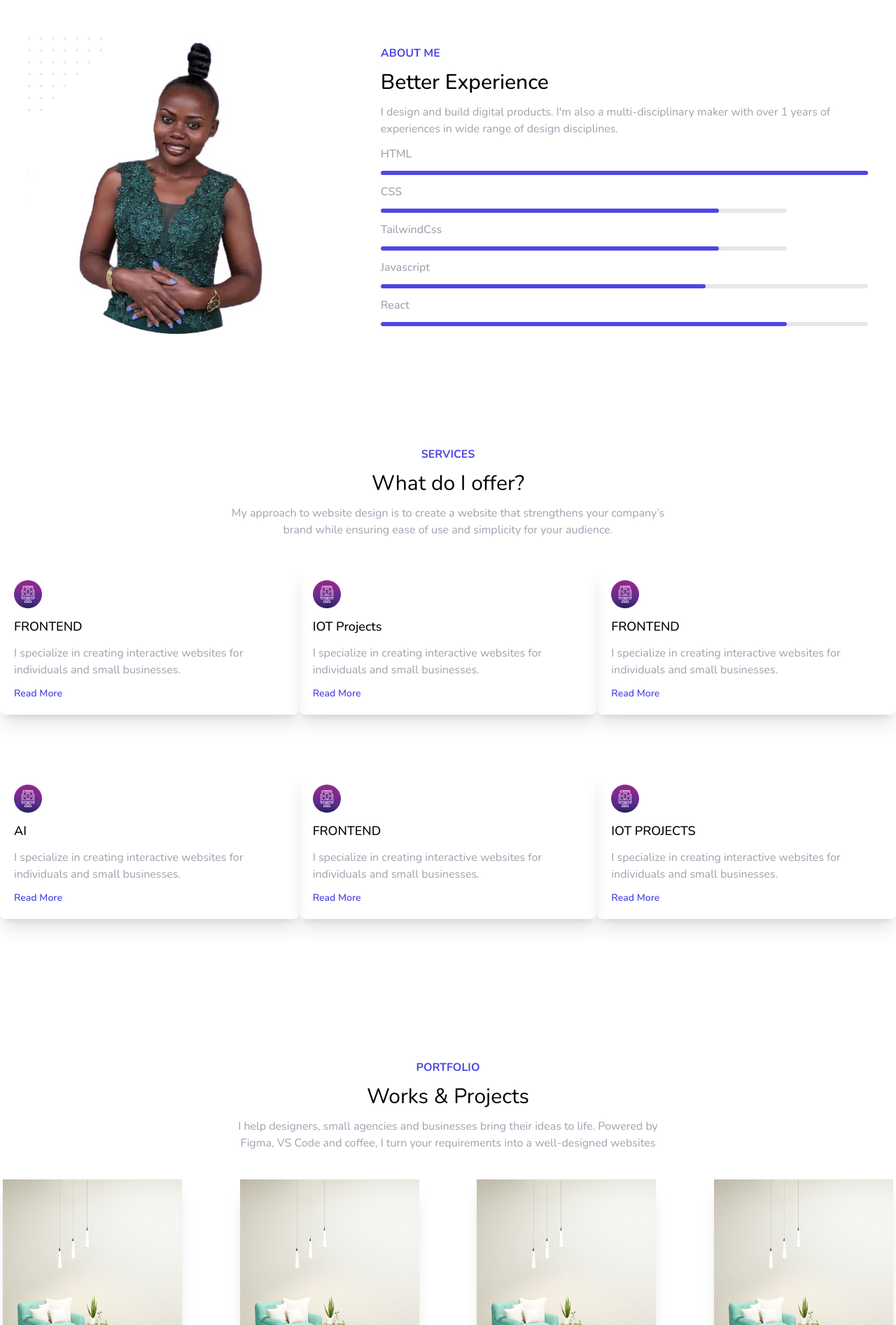
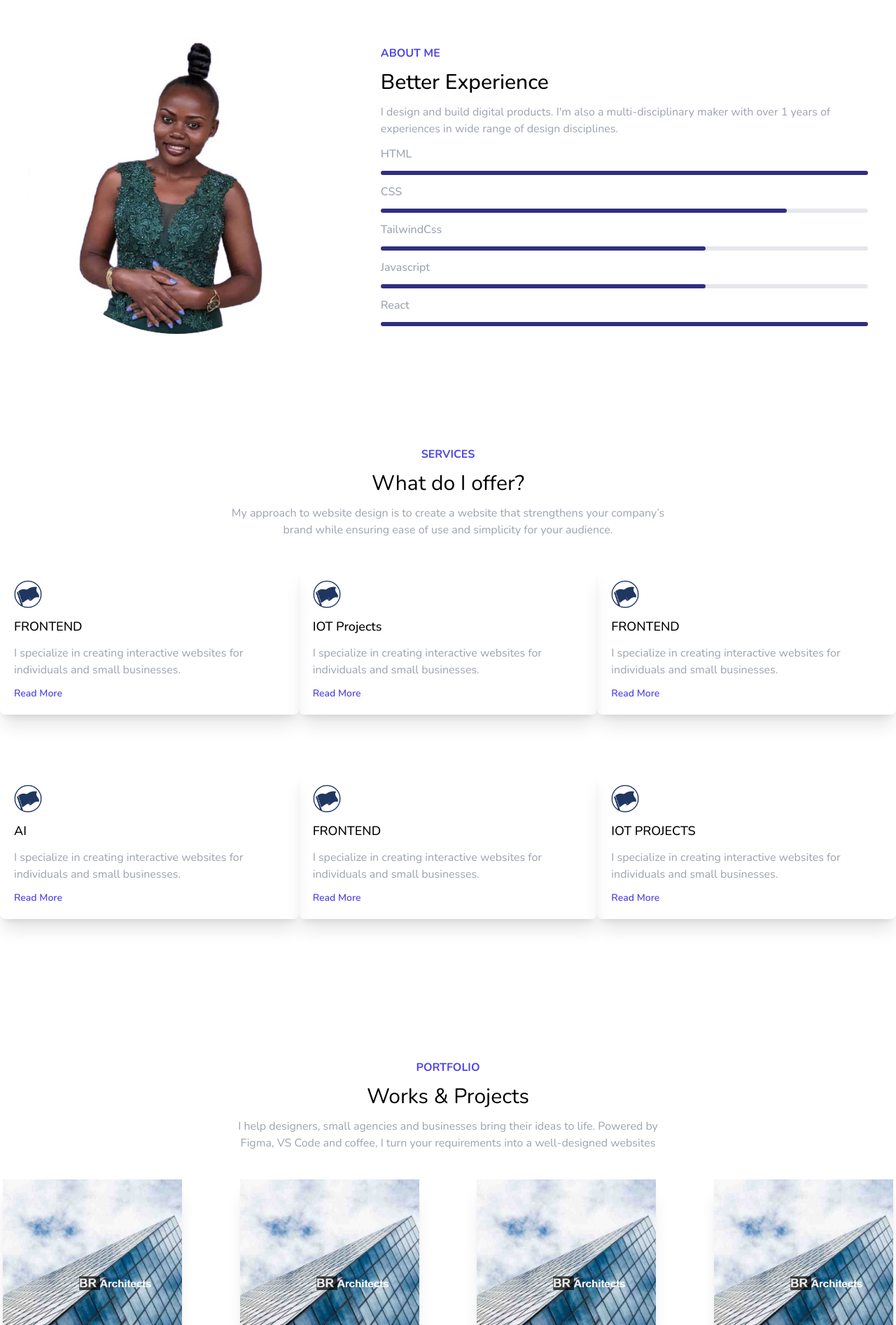
Before and after one commit to irakozemarie/irakozePortifolio2024, a website: page index.html in a window 1280 px wide. Shown: the part 907-2800 px from the top of the page at 70% size. Drawn offline with nearby package versions, Linux system fonts and the light colour scheme; files whose address does not match are found by name.

Commit message:
new edition of commit

```diff
--- a/autotyping.js
+++ b/autotyping.js
@@ -119,7 +119,7 @@ var AutoTyping = (function (e) {
 ]).default;
 
 
-const exampleText = ['Designer',' Developer', ];
+const exampleText = ['Frontend Developer',' UI/UX Designer', ];
 const exampleTyping = new AutoTyping('#text', exampleText, {
     typeSpeed: 100,
     deleteSpeed: 100,
--- a/index.html
+++ b/index.html
@@ -19,6 +19,7 @@
       <nav class="w-full fixed top-0 bg-white z-10 dark:bg-slate-900">
         <div class="container mx-auto py-5 flex items-center justify-between">
           <div class="flex items-center gap-2">
+            <img class="w-10 h-16"src="./img/logo1.png" alt="logo" />
             <span class="text-2xl font-bold text-indigo-900 dark:text-white"
               >Portfolio.</span
             >
@@ -81,7 +82,7 @@
         class="absolute bottom-0 right-0 lg:left-0 mx-auto h-5/6 object-cover"
         src="./img/profiles.jpg"
         alt=""
-      /> -->
+      />  -->
       <!-- circle -->
       <!-- <div
         class="hidden lg:block absolute -bottom-1/4 right-0 left-0 mx-auto w-big h-big bg-indigo-900 rounded-full -z-10"
@@ -97,12 +98,11 @@
       <div
         class="hidden lg:flex flex-col gap-5 rounded-md shadow-lg absolute top-0 bottom-0 m-auto right-10 bg-white dark:bg-slate-900 dark:shadow-slate-800 p-6 h-fit w-1/3"
       >
-        <h1 class="text-4xl font-bold text-indigo-900">Hi, I'm Irakoze</h1>
+        <h1 class="text-4xl font-bold text-black">Hi, I'm Irakoze</h1>
         <p class="text-gray-400">
-          Lorem, ipsum dolor sit amet consectetur adipisicing elit. Possimus
-          recusandae quisquam, veritatis, suscipit cupiditate iusto
-          necessitatibus cum esse quo repellat beatae consectetur quas animi
-          commodi culpa hic. Inventore, ullam quia!
+          I am a front-end developer with a passion for creating visually appealing and user-friendly websites.
+           I have experience in HTML, CSS, and JavaScript.
+            I am always eager to learn new technologies and improve my skills.
         </p>
         <a
           class="bg-indigo-600 text-white text-xl px-3 py-2 rounded-md font-semibold w-fit"
@@ -118,11 +118,11 @@
       >
         <!-- left -->
         <div class="relative">
-          <img
+          <!-- <img
             class="h-1/4 absolute top-0 left-0 -z-10"
             src="./img/dots.png"
             alt=""
-          />
+          /> -->
           <div class="h-full rounded-full overflow-hidden">
             <img src="./img/profiles.jpg" alt="" />
           </div>
@@ -141,24 +141,24 @@
             disciplines.
           </p>
           <h2 class="text-gray-400 font-medium">HTML</h2>
-          <div class="w-4/5 bg-gray-200 h-1.5 rounded-md">
-            <div class="w-full bg-indigo-600 h-1.5 rounded-md"></div>
+          <div class="w-full bg-gray-200 h-1.5 rounded-md">
+            <div class="w-full bg-indigo-900 h-1.5 rounded-md"></div>
           </div>
           <h2 class="text-gray-400 font-medium">CSS</h2>
-          <div class="w-5/6 bg-gray-200 h-1.5 rounded-md">
-            <div class="w-5/6 bg-indigo-600 h-1.5 rounded-md"></div>
+          <div class="w-full bg-gray-200 h-1.5 rounded-md">
+            <div class="w-5/6 bg-indigo-900 h-1.5 rounded-md"></div>
           </div>
           <h2 class="text-gray-400 font-medium">TailwindCss</h2>
-          <div class="w-5/6 bg-gray-200 h-1.5 rounded-md">
-            <div class="w-5/6 bg-indigo-600 h-1.5 rounded-md"></div>
+          <div class="w-full bg-gray-200 h-1.5 rounded-md">
+            <div class="w-4/6 bg-indigo-900 h-1.5 rounded-md"></div>
           </div>
           <h2 class="text-gray-400 font-medium">Javascript</h2>
           <div class="w-full bg-gray-200 h-1.5 rounded-md">
-            <div class="w-4/6 bg-indigo-600 h-1.5 rounded-md"></div>
+            <div class="w-4/6 bg-indigo-900 h-1.5 rounded-md"></div>
           </div>
           <h2 class="text-gray-400 font-medium">React</h2>
           <div class="w-full bg-gray-200 h-1.5 rounded-md">
-            <div class="w-5/6 bg-indigo-600 h-1.5 rounded-md"></div>
+            <div class="w-2/6 bg-indigo-900 h-1.5 rounded-md"></div>
           </div>
         </div>
       </div>
@@ -182,7 +182,7 @@
           <div
             class="w-full md:w-4/12 shadow-xl rounded-lg p-5 my-3 md:my-10 flex flex-col gap-3"
           >
-            <img class="w-10" src="./img/icon.png" alt="" />
+            <img class="w-10" src="./img//icon1.png" alt="" />
             <h1 class="font-medium text-lg dark:text-white">FRONTEND</h1>
             <p class="text-gray-400">
               I specialize in creating interactive websites for individuals and
@@ -196,7 +196,7 @@
           <div
             class="w-full md:w-4/12 shadow-xl rounded-lg p-5 my-3 md:my-10 flex flex-col gap-3"
           >
-            <img class="w-10" src="./img/icon.png" alt="" />
+            <img class="w-10" src="./img//icon1.png" alt="" />
             <h1 class="font-medium text-lg dark:text-white">IOT Projects</h1>
             <p class="text-gray-400">
               I specialize in creating interactive websites for individuals and
@@ -210,7 +210,7 @@
           <div
             class="w-full md:w-4/12 shadow-xl rounded-lg p-5 my-3 md:my-10 flex flex-col gap-3"
           >
-            <img class="w-10" src="./img/icon.png" alt="" />
+            <img class="w-10" src="./img//icon1.png" alt="" />
             <h1 class="font-medium text-lg dark:text-white">FRONTEND</h1>
             <p class="text-gray-400">
               I specialize in creating interactive websites for individuals and
@@ -224,7 +224,7 @@
           <div
             class="w-full md:w-4/12 shadow-xl rounded-lg p-5 my-3 md:my-10 flex flex-col gap-3"
           >
-            <img class="w-10" src="./img/icon.png" alt="" />
+            <img class="w-10" src="./img//icon1.png" alt="" />
             <h1 class="font-medium text-lg dark:text-white">AI</h1>
             <p class="text-gray-400">
               I specialize in creating interactive websites for individuals and
@@ -238,7 +238,7 @@
           <div
             class="w-full md:w-4/12 shadow-xl rounded-lg p-5 my-3 md:my-10 flex flex-col gap-3"
           >
-            <img class="w-10" src="./img/icon.png" alt="" />
+            <img class="w-10" src="./img//icon1.png" alt="" />
             <h1 class="font-medium text-lg dark:text-white">FRONTEND</h1>
             <p class="text-gray-400">
               I specialize in creating interactive websites for individuals and
@@ -252,7 +252,7 @@
           <div
             class="w-full md:w-4/12 shadow-xl rounded-lg p-5 my-3 md:my-10 flex flex-col gap-3"
           >
-            <img class="w-10" src="./img/icon.png" alt="" />
+            <img class="w-10" src="./img//icon1.png" alt="" />
             <h1 class="font-medium text-lg dark:text-white">IOT PROJECTS</h1>
             <p class="text-gray-400">
               I specialize in creating interactive websites for individuals and
@@ -284,7 +284,7 @@
           <div
             class="w-full md:w-5/12 lg:w-1/5 shadow-xl rounded-lg my-3 md:my-10 m-1 transition-all hover:scale-110 text-center"
           >
-            <img src="./img/item.png" />
+            <img src="./img/image of br.png" />
             <p class="text-gray-400">
               <b>Age Calculator</b>
             </p>
@@ -299,7 +299,7 @@
           <div
             class="w-full md:w-5/12 lg:w-1/5 shadow-xl rounded-lg my-3 md:my-10 m-1 transition-all hover:scale-110 text-center"
           >
-            <img src="./img/item.png" />
+            <img src="./img/image of br.png" />
             <p class="text-gray-400">
               <b>Br-Architect</b>
             </p>
@@ -314,7 +314,7 @@
           <div
             class="w-full md:w-5/12 lg:w-1/5 shadow-xl rounded-lg my-3 md:my-10 m-1 transition-all hover:scale-110 text-center"
           >
-            <img src="./img/item.png" />
+            <img src="./img/image of br.png" />
             <p class="text-gray-400">
               <b>Roll Dice</b>
             </p>
@@ -329,7 +329,7 @@
           <div
             class="w-full md:w-5/12 lg:w-1/5 shadow-xl rounded-lg my-3 md:my-10 m-1 transition-all hover:scale-110 text-center"
           >
-            <img src="./img/item.png" />
+            <img src="./img/image of br.png" />
             <p class="text-gray-400">
               <b>portifolio</b>
             </p>
```
Also changed, not shown: css/style.css, img/SC-Project-Icon.png (added), img/calculator.png (added), img/dice.png (added), img/icon1.png (added), img/image of br.png (added), img/logo1.png (added), img/portifolio.png (added), 1 other file.
